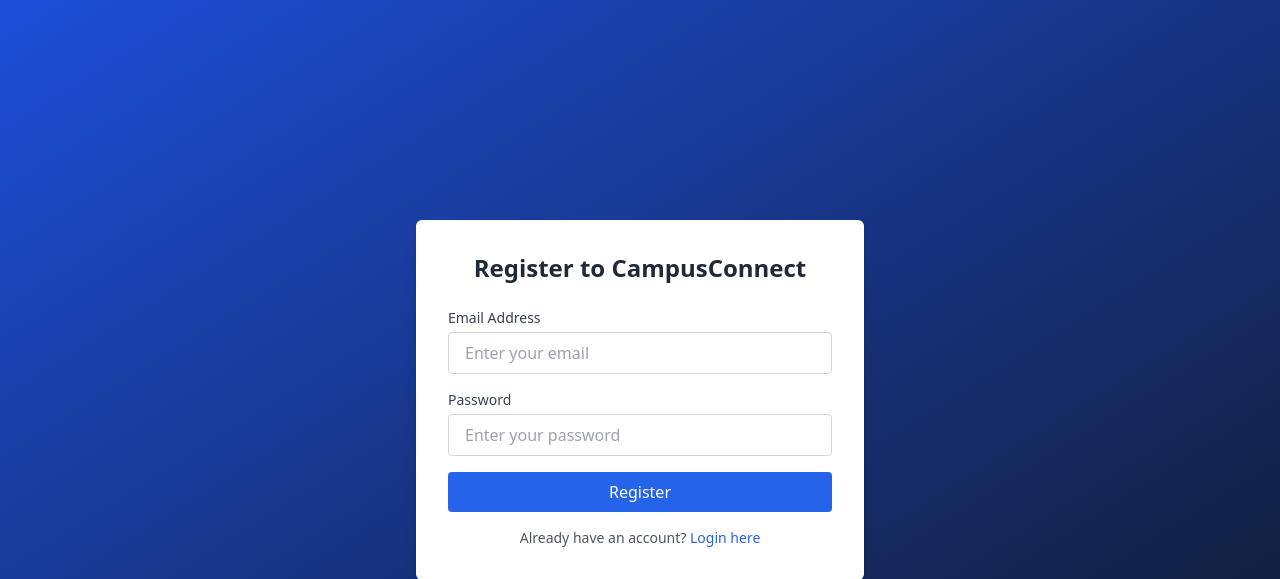
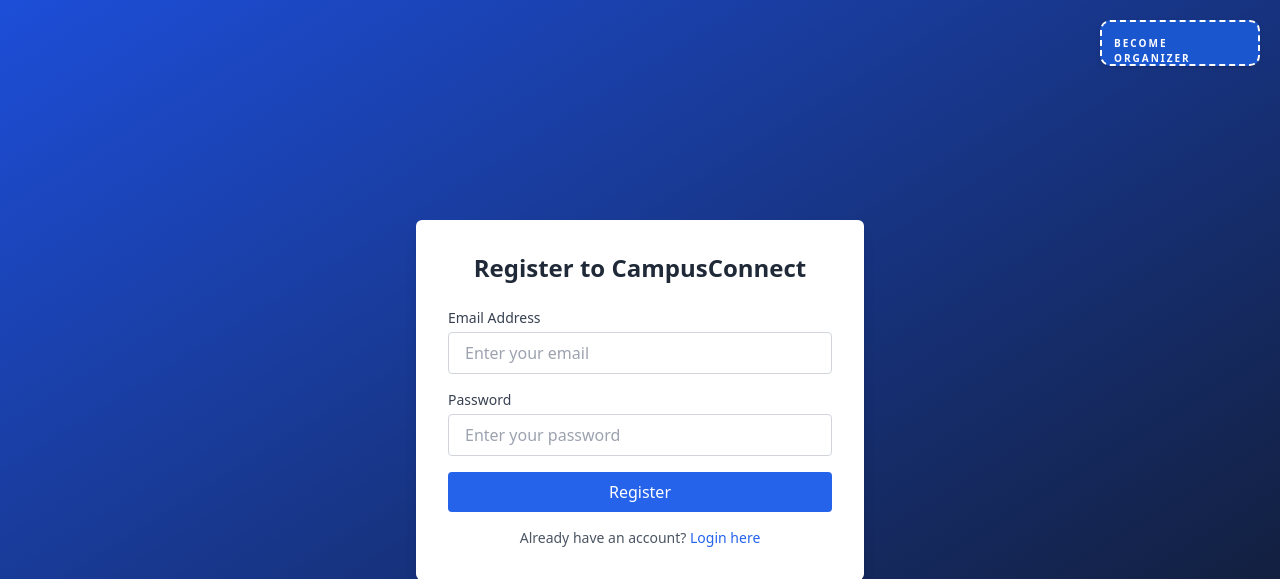
Before and after one commit to Salmanalfariz415/Smart-Campus-Event-Management-System, a Flask app: template app/templates/register.html in a window 1280 px wide. Shown: the top 579 px of the page. Run offline with Flask 3, Linux system fonts and the light colour scheme; the template is opened without the code that fills it, so the values that code supplies are empty; some libraries are stand-ins or nearby versions.

Commit message:
Added buttons and links for organizer access

```diff
--- /dev/null
+++ b/app/static/css/register.css
@@ -0,0 +1,27 @@
+.btn {
+ background-color: #1a56cd;
+ padding: 14px 0px;
+ color: #fff;
+ text-transform: uppercase;
+ letter-spacing: 2px;
+ cursor: pointer;
+ border-radius: 10px;
+ border: 2px dashed #ffffff;
+ box-shadow: rgba(50, 50, 93, 0.25) 0px 2px 5px -1px, rgba(0, 0, 0, 0.3) 0px 1px 3px -1px;
+ transition: .4s;
+}
+
+.btn span:last-child {
+ display: none;
+}
+
+.btn:hover {
+ transition: .4s;
+ border: 2px dashed #1a56cd;
+ background-color: #fff;
+ color: #1a56cd;
+}
+
+.btn:active {
+ background-color: #1a56cd;
+}
--- a/app/templates/login.html
+++ b/app/templates/login.html
@@ -21,6 +21,10 @@
             <div>
                 <button id="submit_l" class="w-full bg-gray-800 text-white py-2 rounded hover:bg-blue-500">Login</button>
             </div>
+            <p class="text-center text-sm text-gray-600 mt-4">
+                First time signing in?
+                <a href="register.html" class="text-blue-600 hover:text-blue-800">Register here</a>
+            </p>
         </div>
     </div>
     <script src="../static/js/user.js" defer></script>
--- a/app/templates/register.html
+++ b/app/templates/register.html
@@ -4,10 +4,14 @@
     <meta charset="UTF-8">
     <meta name="viewport" content="width=device-width, initial-scale=1.0">
     <script src="https://cdn.tailwindcss.com"></script>
+    <link rel="stylesheet" href="../static/css/register.css">
     <title>Register - CampusConnect</title>
 </head>
 <body id="register-page" class="min-h-screen flex items-center justify-center bg-gradient-to-br from-blue-700 to-gray-900 font-sans">
 
+    <div class="btn text-[10px] font-bold w-40 h-1 absolute right-5 top-5 pb-7 px-3">
+        Become Organizer
+    </div>
     <div class="bg-white w-full max-w-md p-8 rounded-md shadow-lg">
         <h2 class="text-2xl text-center mb-6 font-bold text-gray-800">
             Register to CampusConnect
@@ -57,7 +61,7 @@
 
             <p class="text-center text-sm text-gray-600 mt-4">
                 Already have an account?
-                <a href="#" class="text-blue-600 hover:text-blue-800">Login here</a>
+                <a href="login.html" class="text-blue-600 hover:text-blue-800">Login here</a>
             </p>
         </div>
     </div>
```
